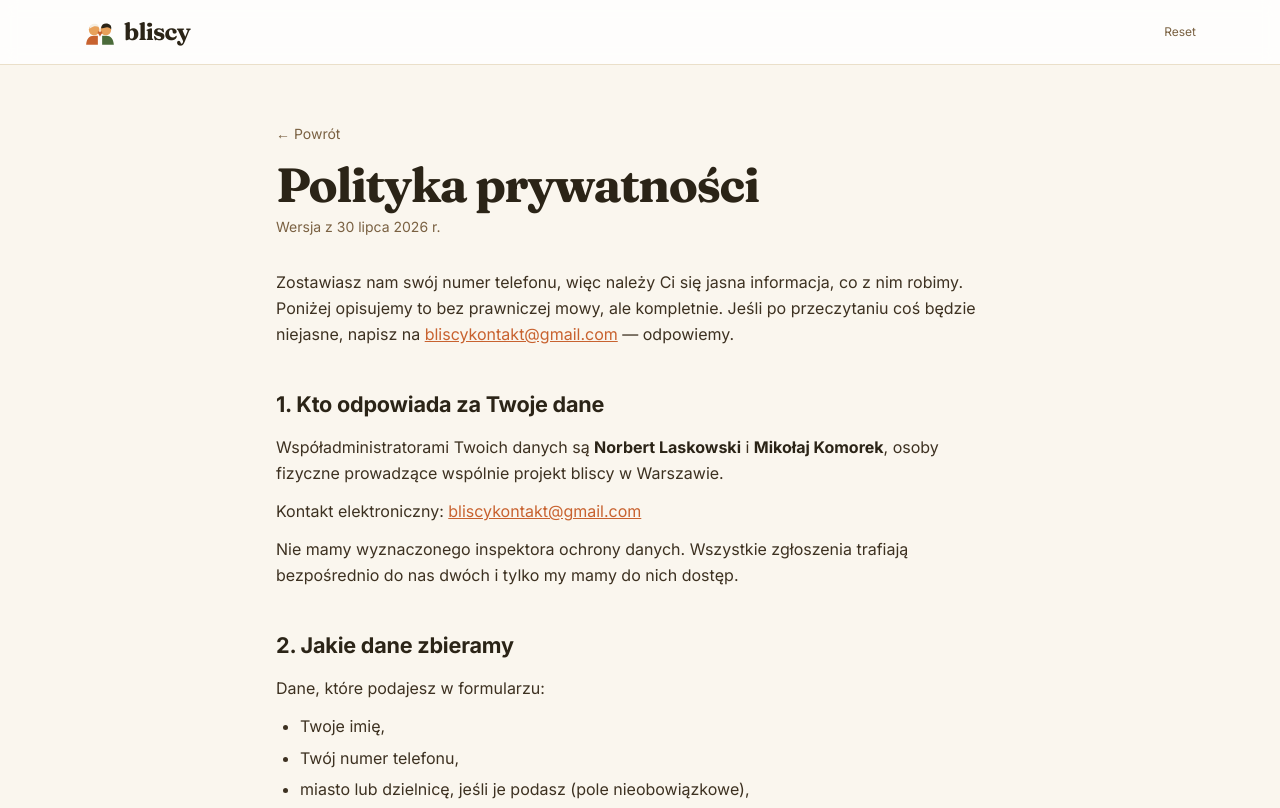
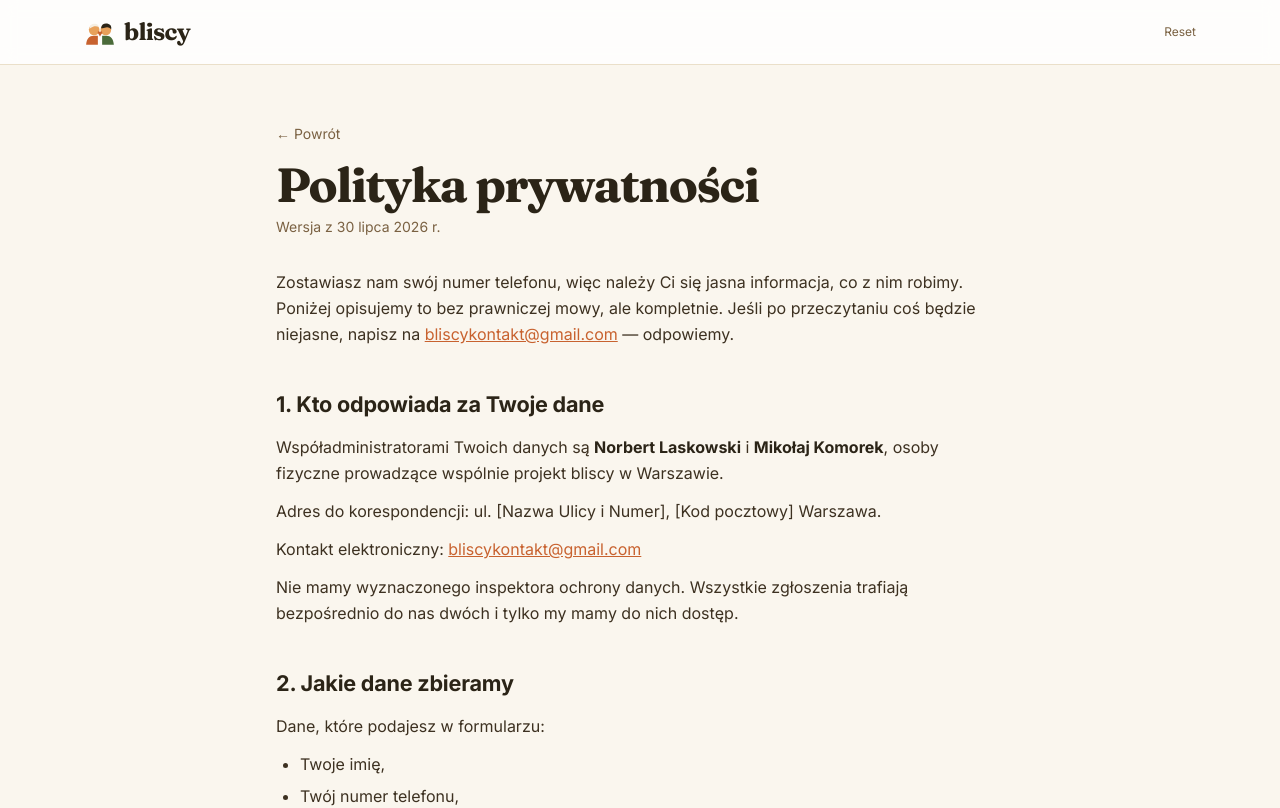
Before and after one commit to laskoAI/bliscy-app, a Next.js app: page /polityka-prywatnosci in a window 1280 px wide. Shown: the top 808 px of the page. Built offline with nearby package versions, Linux system fonts and the light colour scheme.

Commit message:
Update section 1 of privacy policy — add address line with placeholders

```diff
--- a/src/app/polityka-prywatnosci/page.tsx
+++ b/src/app/polityka-prywatnosci/page.tsx
@@ -20,6 +20,9 @@ export default function PolitykaPage() {
         Współadministratorami Twoich danych są <strong>Norbert Laskowski</strong> i{" "}
         <strong>Mikołaj Komorek</strong>, osoby fizyczne prowadzące wspólnie projekt bliscy w
         Warszawie.
+      </p>
+      <p>
+        Adres do korespondencji: ul. [Nazwa Ulicy i Numer], [Kod pocztowy] Warszawa.
       </p>
       <p>
         Kontakt elektroniczny:{" "}
```
